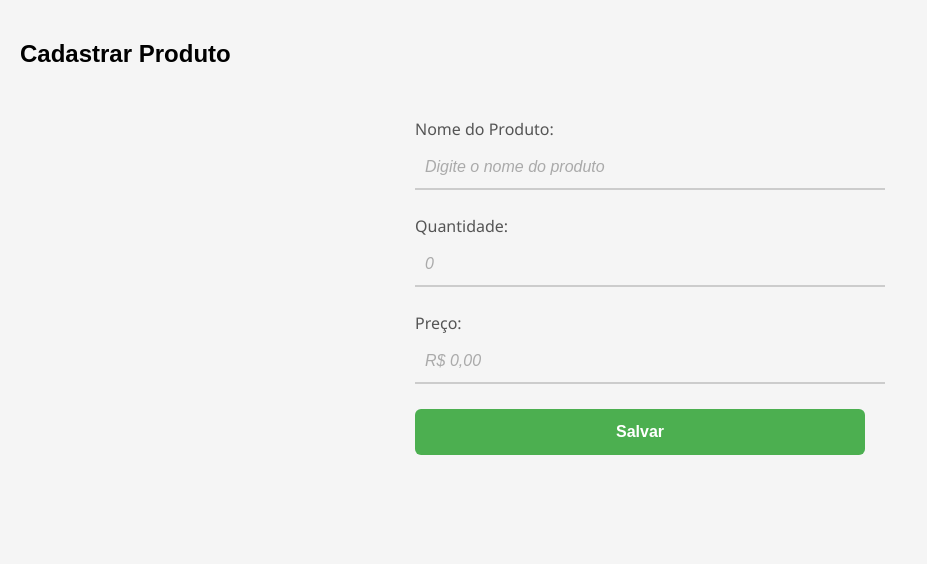
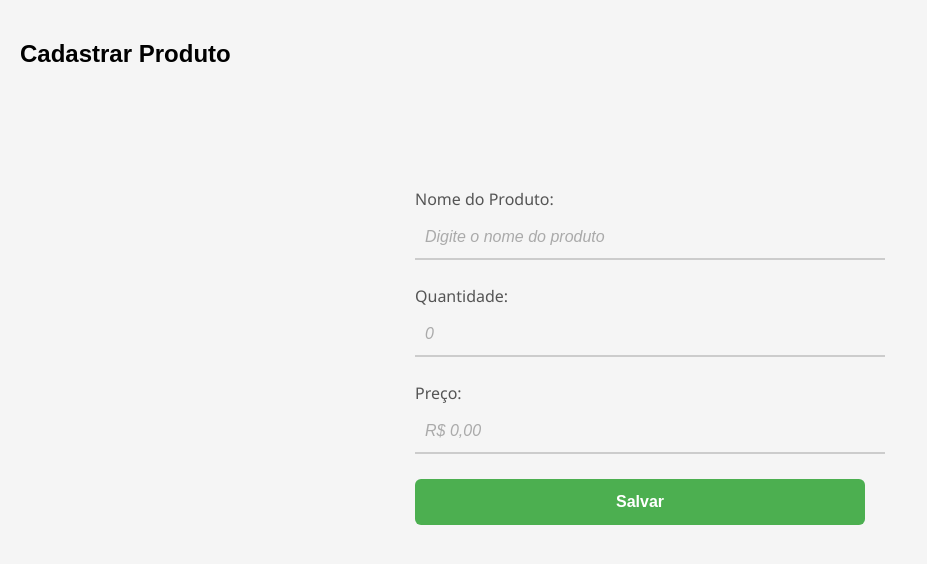
Before and after one commit to EricIkeda1/Projeto_Estoque, a Django app: page /cadastrar/ in a window 1280 px wide. Shown: the part 156-720 px from the top of the page, without its empty margins (0-927 px from the left). Run offline with Django 5.2, Linux system fonts and the light colour scheme.

Commit message:
Centralizado

```diff
--- a/estoque/static/css/cadastrar_produto.css
+++ b/estoque/static/css/cadastrar_produto.css
@@ -1,6 +1,6 @@
 form {
     max-width: 450px;
-    margin: 50px auto;
+    margin: 120px auto 50px auto;
     padding: 0 20px;
     font-family: 'Segoe UI', Tahoma, Geneva, Verdana, sans-serif;
 }
```
